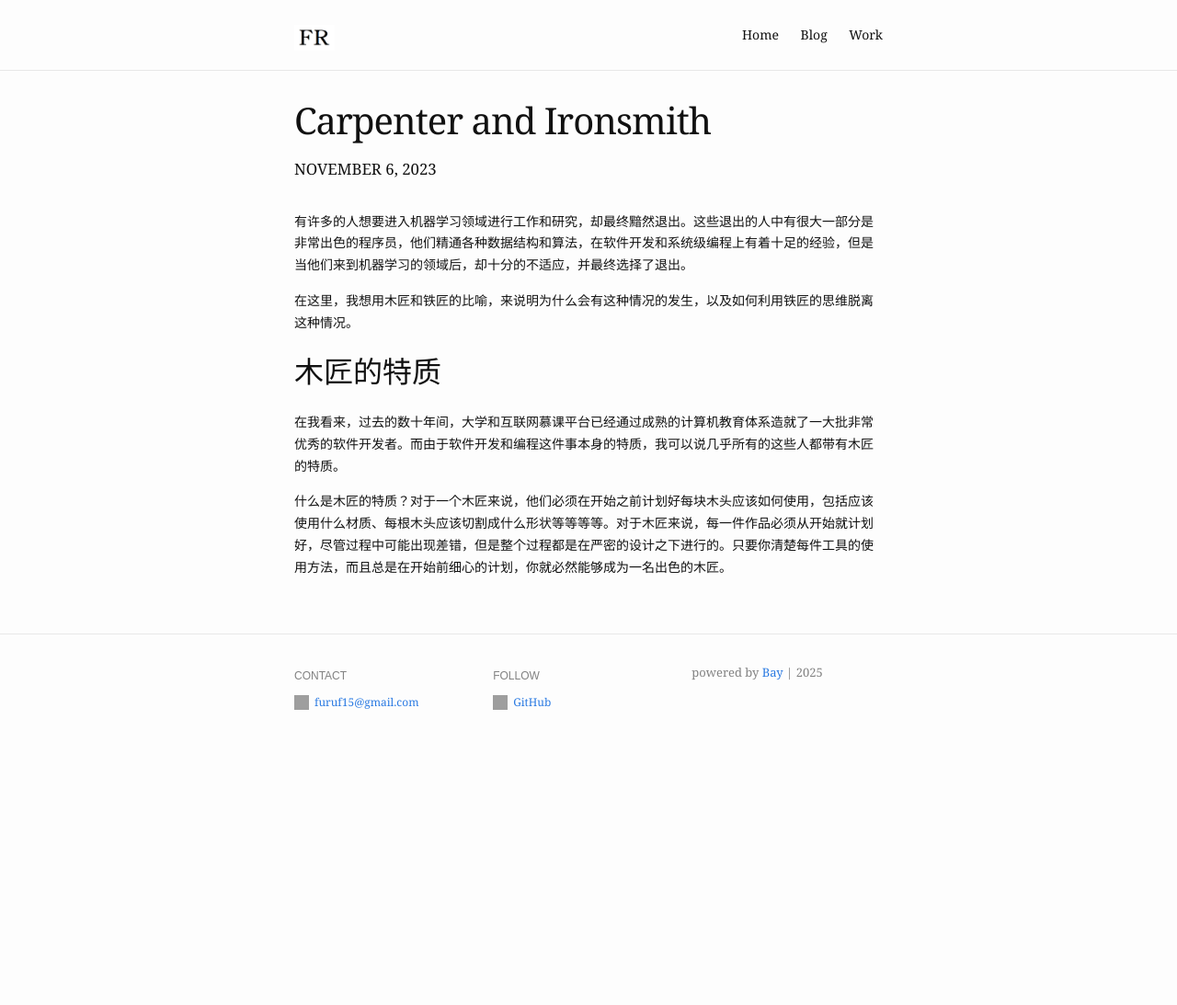
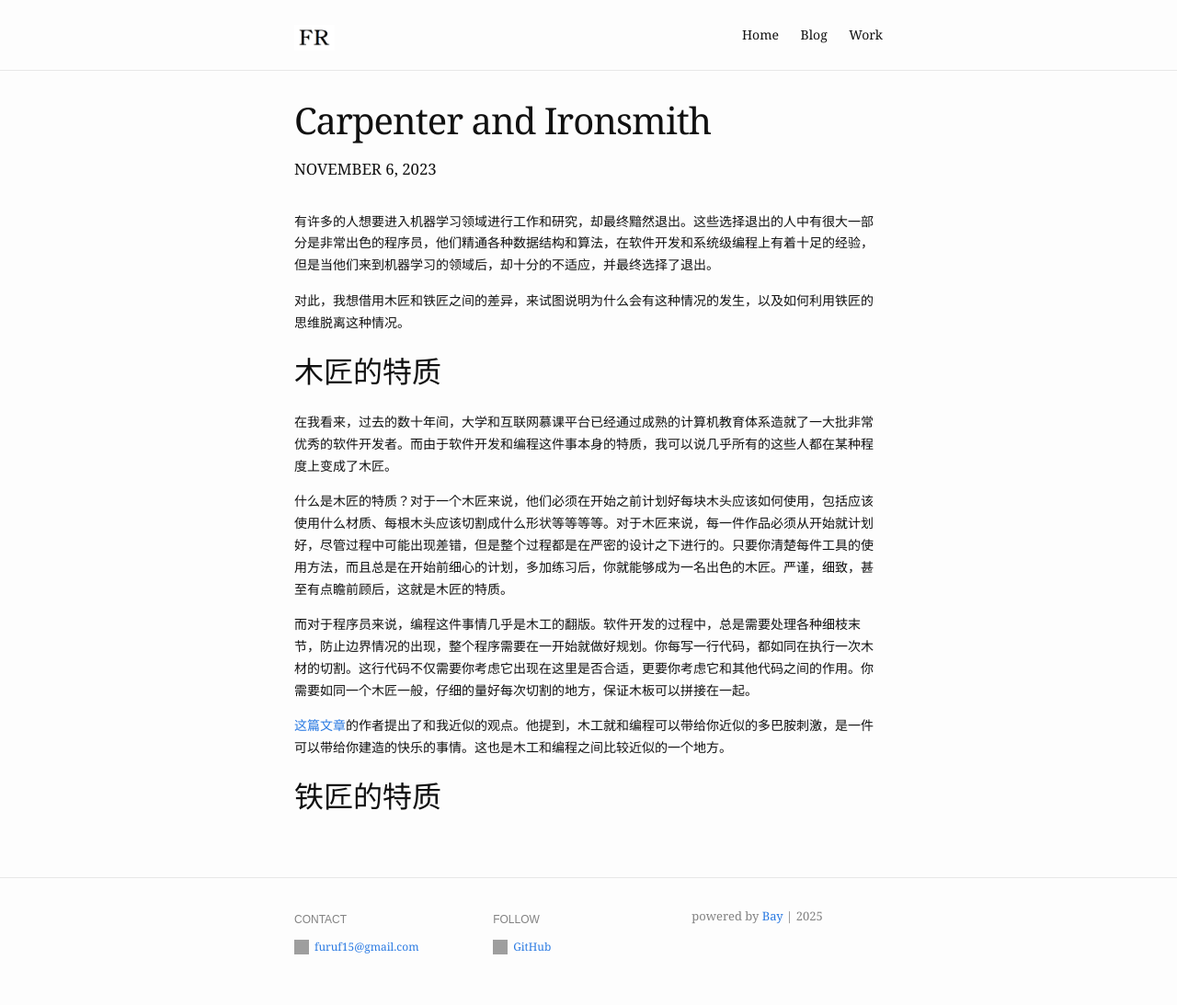
Before and after one commit to FuRuF-11/FuRuF-11.github.io, a Jekyll site: the page built from _posts/2025-01-01-carpenter-and-ironsmith.md, in a window 1280 px wide. Shown: the whole page at 92% size. Built offline with Jekyll 4.4.1, drawn with Linux system fonts in a browser that asks for light colours; a script that is not in the unit is left out; before the commit the page ends 900 px from its top, so only the background shows below that.

Commit message:
modified:   _posts/2025-01-01-carpenter-and-ironsmith.md

```diff
--- a/_posts/2025-01-01-carpenter-and-ironsmith.md
+++ b/_posts/2025-01-01-carpenter-and-ironsmith.md
@@ -5,12 +5,18 @@ date:  2023-11-06
 blurb: "木匠与铁匠"
 ---
 
-有许多的人想要进入机器学习领域进行工作和研究，却最终黯然退出。这些退出的人中有很大一部分是非常出色的程序员，他们精通各种数据结构和算法，在软件开发和系统级编程上有着十足的经验，但是当他们来到机器学习的领域后，却十分的不适应，并最终选择了退出。
+有许多的人想要进入机器学习领域进行工作和研究，却最终黯然退出。这些选择退出的人中有很大一部分是非常出色的程序员，他们精通各种数据结构和算法，在软件开发和系统级编程上有着十足的经验，但是当他们来到机器学习的领域后，却十分的不适应，并最终选择了退出。
 
-在这里，我想用木匠和铁匠的比喻，来说明为什么会有这种情况的发生，以及如何利用铁匠的思维脱离这种情况。
+对此，我想借用木匠和铁匠之间的差异，来试图说明为什么会有这种情况的发生，以及如何利用铁匠的思维脱离这种情况。
 
 ## 木匠的特质
 
-在我看来，过去的数十年间，大学和互联网慕课平台已经通过成熟的计算机教育体系造就了一大批非常优秀的软件开发者。而由于软件开发和编程这件事本身的特质，我可以说几乎所有的这些人都带有木匠的特质。
+在我看来，过去的数十年间，大学和互联网慕课平台已经通过成熟的计算机教育体系造就了一大批非常优秀的软件开发者。而由于软件开发和编程这件事本身的特质，我可以说几乎所有的这些人都在某种程度上变成了木匠。
 
-什么是木匠的特质？对于一个木匠来说，他们必须在开始之前计划好每块木头应该如何使用，包括应该使用什么材质、每根木头应该切割成什么形状等等等等。对于木匠来说，每一件作品必须从开始就计划好，尽管过程中可能出现差错，但是整个过程都是在严密的设计之下进行的。只要你清楚每件工具的使用方法，而且总是在开始前细心的计划，你就必然能够成为一名出色的木匠。
+什么是木匠的特质？对于一个木匠来说，他们必须在开始之前计划好每块木头应该如何使用，包括应该使用什么材质、每根木头应该切割成什么形状等等等等。对于木匠来说，每一件作品必须从开始就计划好，尽管过程中可能出现差错，但是整个过程都是在严密的设计之下进行的。只要你清楚每件工具的使用方法，而且总是在开始前细心的计划，多加练习后，你就能够成为一名出色的木匠。严谨，细致，甚至有点瞻前顾后，这就是木匠的特质。
+
+而对于程序员来说，编程这件事情几乎是木工的翻版。软件开发的过程中，总是需要处理各种细枝末节，防止边界情况的出现，整个程序需要在一开始就做好规划。你每写一行代码，都如同在执行一次木材的切割。这行代码不仅需要你考虑它出现在这里是否合适，更要你考虑它和其他代码之间的作用。你需要如同一个木匠一般，仔细的量好每次切割的地方，保证木板可以拼接在一起。
+
+[这篇文章](https://www.zainrizvi.io/blog/why-software-engineers-like-woodworking/)的作者提出了和我近似的观点。他提到，木工就和编程可以带给你近似的多巴胺刺激，是一件可以带给你建造的快乐的事情。这也是木工和编程之间比较近似的一个地方。
+
+## 铁匠的特质
```
